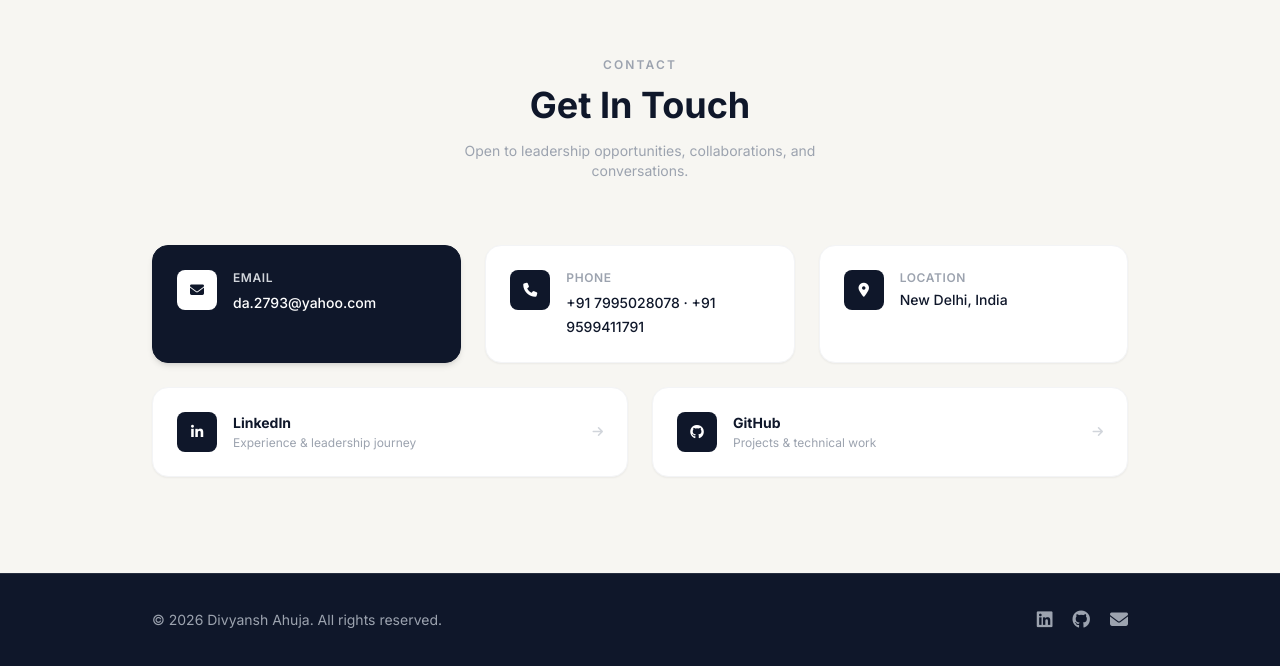
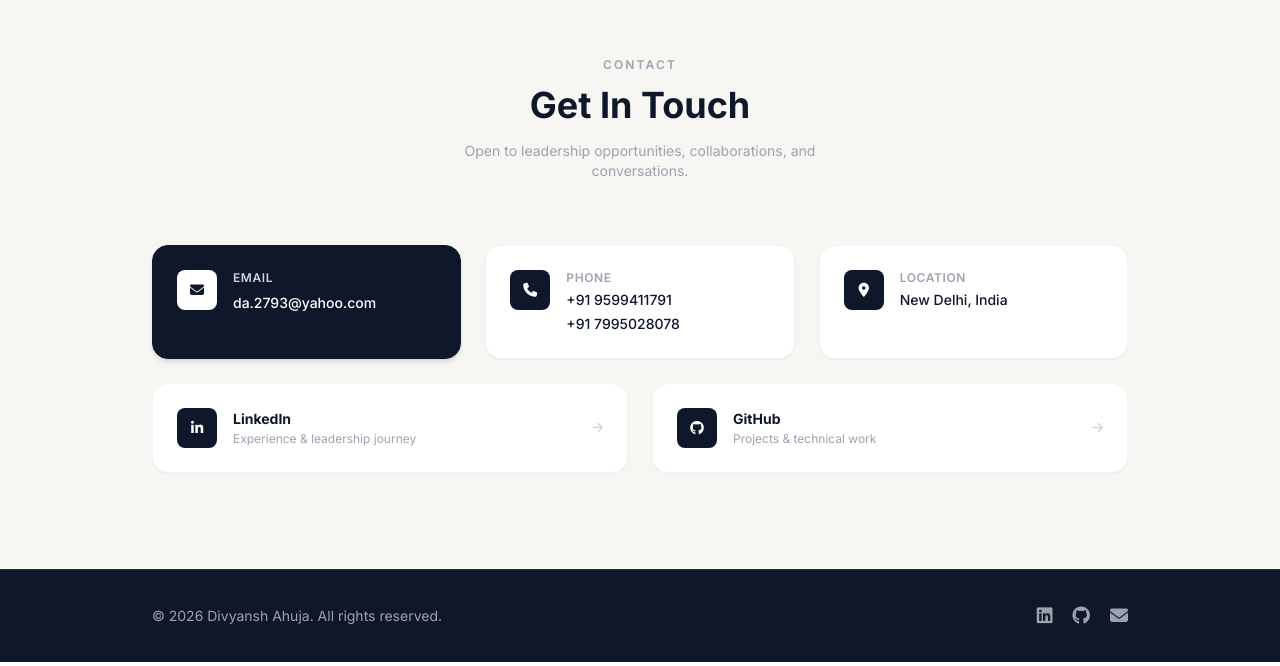
Before and after one commit to DA2793/divyansh-portfolio, a React (Vite) app: page / in a window 1280 px wide. Shown: the part 7621-8287 px from the top of the page. Built offline with nearby package versions, Linux system fonts and the light colour scheme.

Commit message:
fix phone numbers layout - one per row, 9599 first

```diff
--- a/src/components/Contact/Contact.jsx
+++ b/src/components/Contact/Contact.jsx
@@ -10,8 +10,13 @@ const Contact = () => {
     {
       icon: <i className="fas fa-phone" />,
       label: "Phone",
-      value: "+91 7995028078 · +91 9599411791",
-      href: "tel:+917995028078",
+      value: (
+        <span className="flex flex-col gap-1">
+          <a href="tel:+919599411791" className="text-sm font-medium text-[#0f172a] hover:text-gray-500 transition-colors">+91 9599411791</a>
+          <a href="tel:+917995028078" className="text-sm font-medium text-[#0f172a] hover:text-gray-500 transition-colors">+91 7995028078</a>
+        </span>
+      ),
+      href: null,
     },
     {
       icon: <i className="fas fa-map-marker-alt" />,
```
